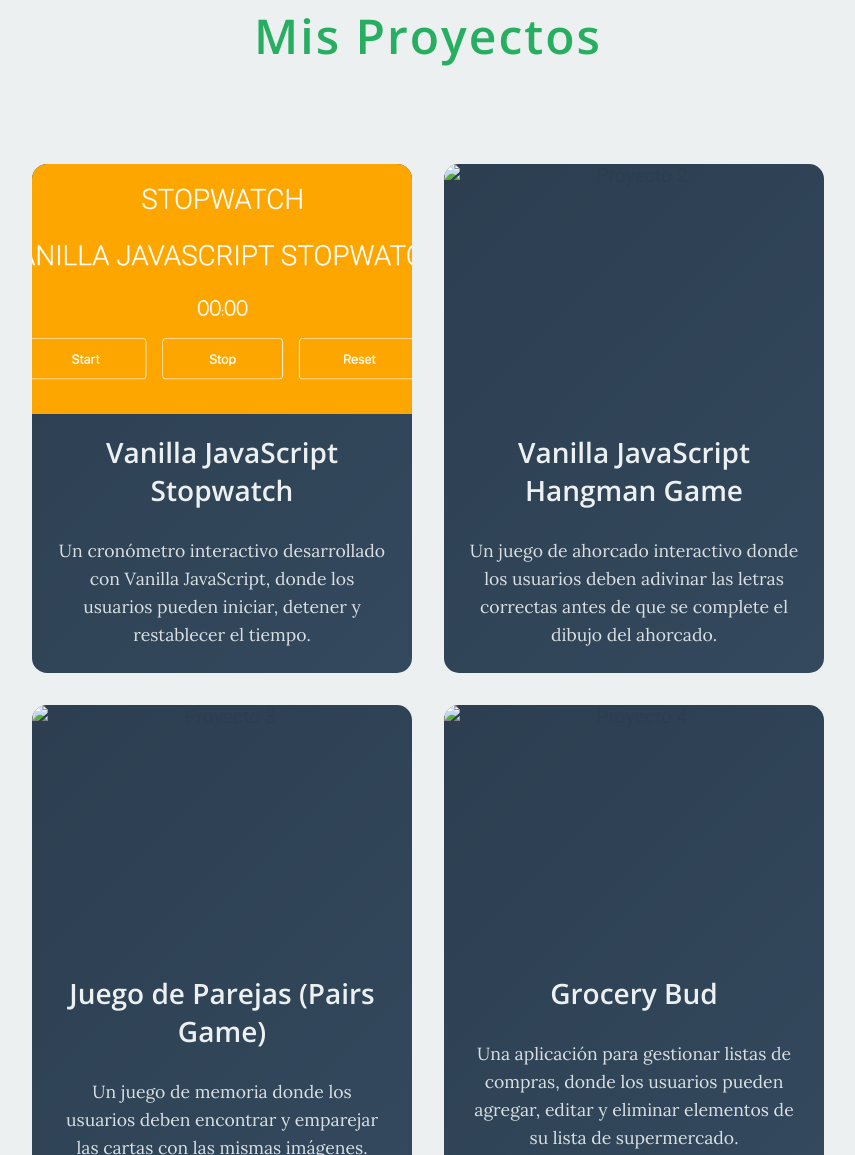
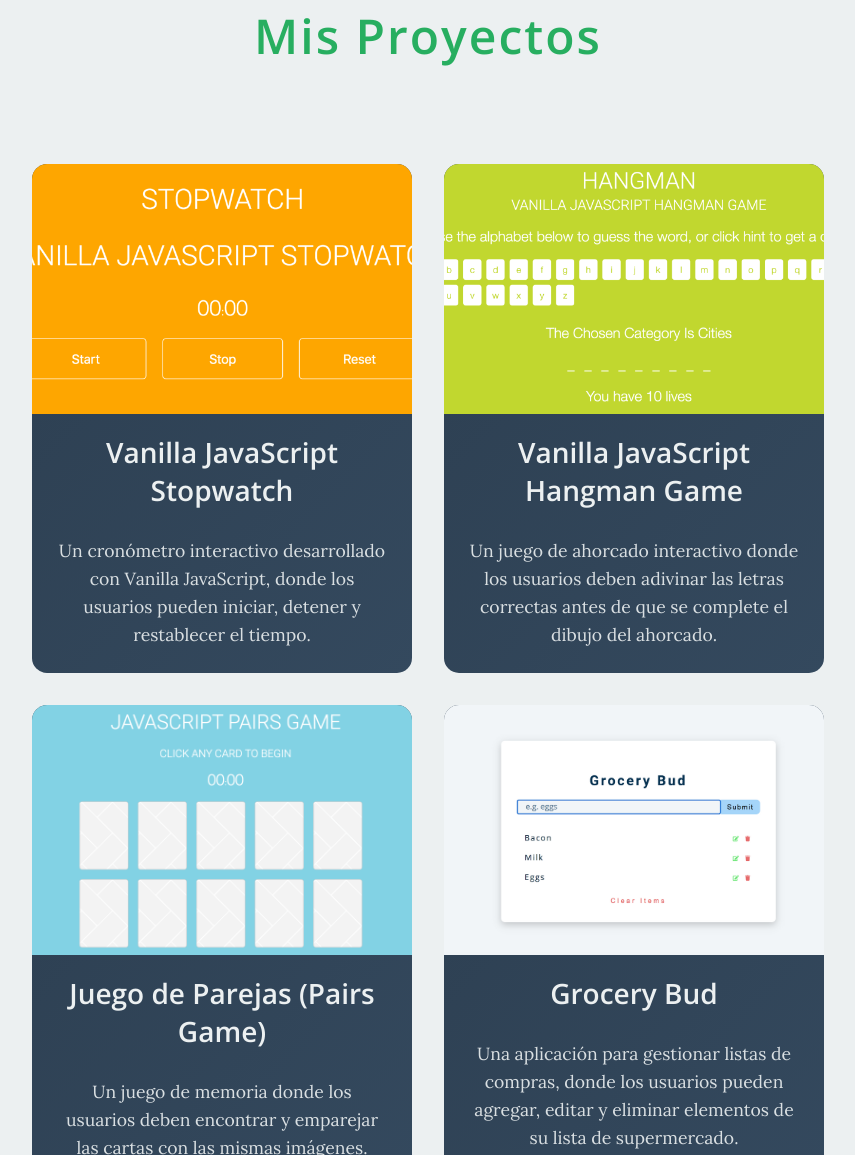
Before and after one commit to agomezmoreno/Portfolio, a plain HTML site: page index.html in a window 1280 px wide. Shown: the part 1950-3105 px from the top of the page, without its empty margins (212-1067 px from the left). Drawn offline with nearby package versions, Linux system fonts and the light colour scheme; the site is published under a folder, as on GitHub Pages, so addresses that start at the root find nothing.

Commit message:
Update index.html

```diff
--- a/index.html
+++ b/index.html
@@ -76,17 +76,17 @@
                 <p>Un cronómetro interactivo desarrollado con Vanilla JavaScript, donde los usuarios pueden iniciar, detener y restablecer el tiempo.</p>
             </article>
             <article class="proyecto">
-                <img src="/img/projects/proyecto2.png" alt="Proyecto 2">
+                <img src="./img/projects/proyecto2.png" alt="Proyecto 2">
                 <h3>Vanilla JavaScript Hangman Game</h3>
                 <p>Un juego de ahorcado interactivo donde los usuarios deben adivinar las letras correctas antes de que se complete el dibujo del ahorcado.</p>
             </article>
             <article class="proyecto">
-                <img src="/img/projects/proyecto3.png" alt="Proyecto 3">
+                <img src="./img/projects/proyecto3.png" alt="Proyecto 3">
                 <h3>Juego de Parejas (Pairs Game)</h3>
                 <p>Un juego de memoria donde los usuarios deben encontrar y emparejar las cartas con las mismas imágenes.</p>
             </article>
             <article class="proyecto">
-                <img src="/img/projects/proyecto4.jpg" alt="Proyecto 4">
+                <img src="./img/projects/proyecto4.jpg" alt="Proyecto 4">
                 <h3>Grocery Bud</h3>
                 <p>Una aplicación para gestionar listas de compras, donde los usuarios pueden agregar, editar y eliminar elementos de su lista de supermercado.</p>
             </article>
@@ -96,7 +96,7 @@
                 <p>El clásico juego Pong implementado en JavaScript, donde los jugadores controlan palas para hacer rebotar la pelota e intentar marcar puntos.</p>
             </article>
             <article class="proyecto">
-                <img src="img/projects/proyecto6.png" alt="Proyecto 6">
+                <img src="./img/projects/proyecto6.png" alt="Proyecto 6">
                 <h3>Calculadora en JavaScript</h3>
                 <p>Una calculadora funcional desarrollada con HTML, CSS y JavaScript, que permite realizar operaciones matemáticas básicas como suma, resta, multiplicación y división.</p>
             </article>
```
